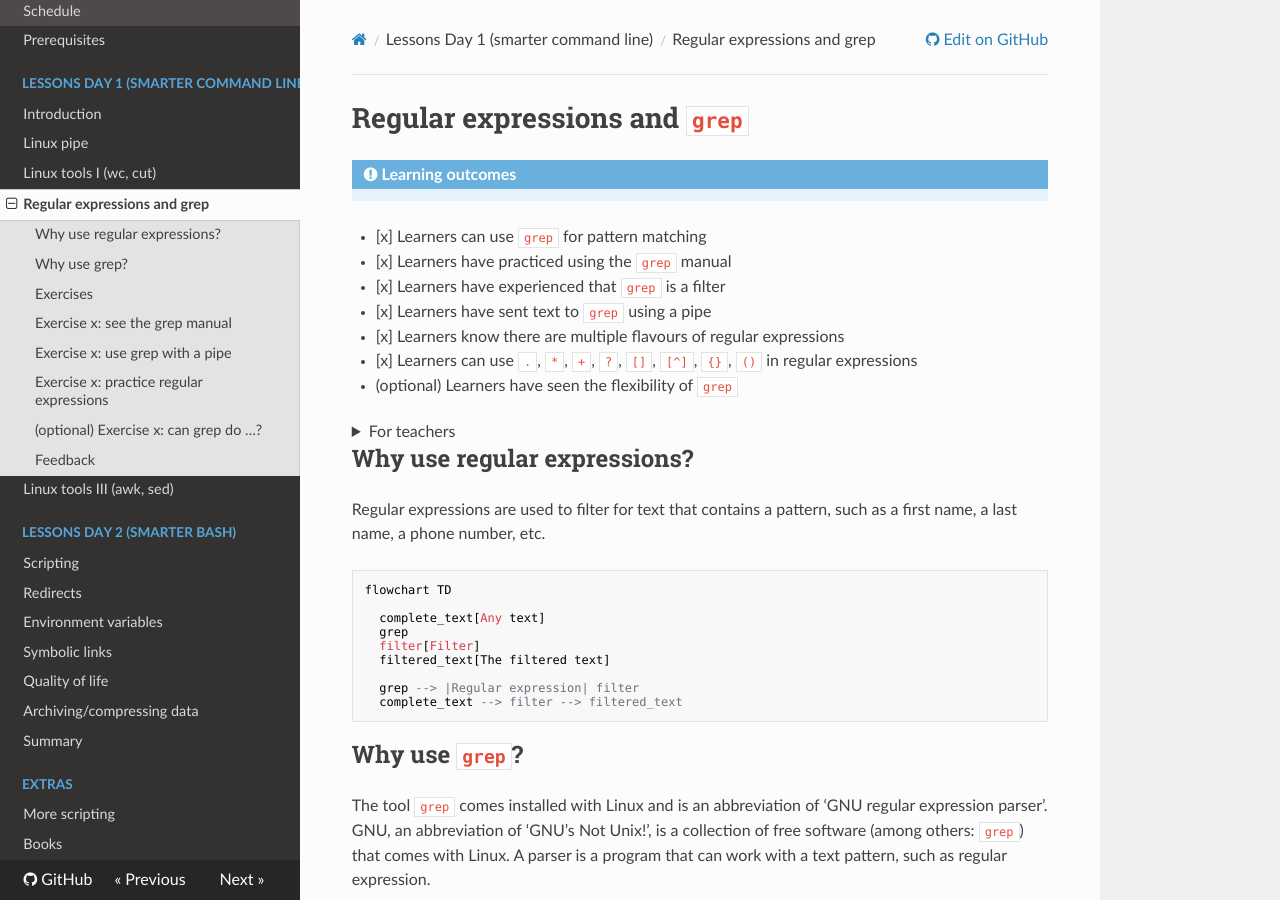
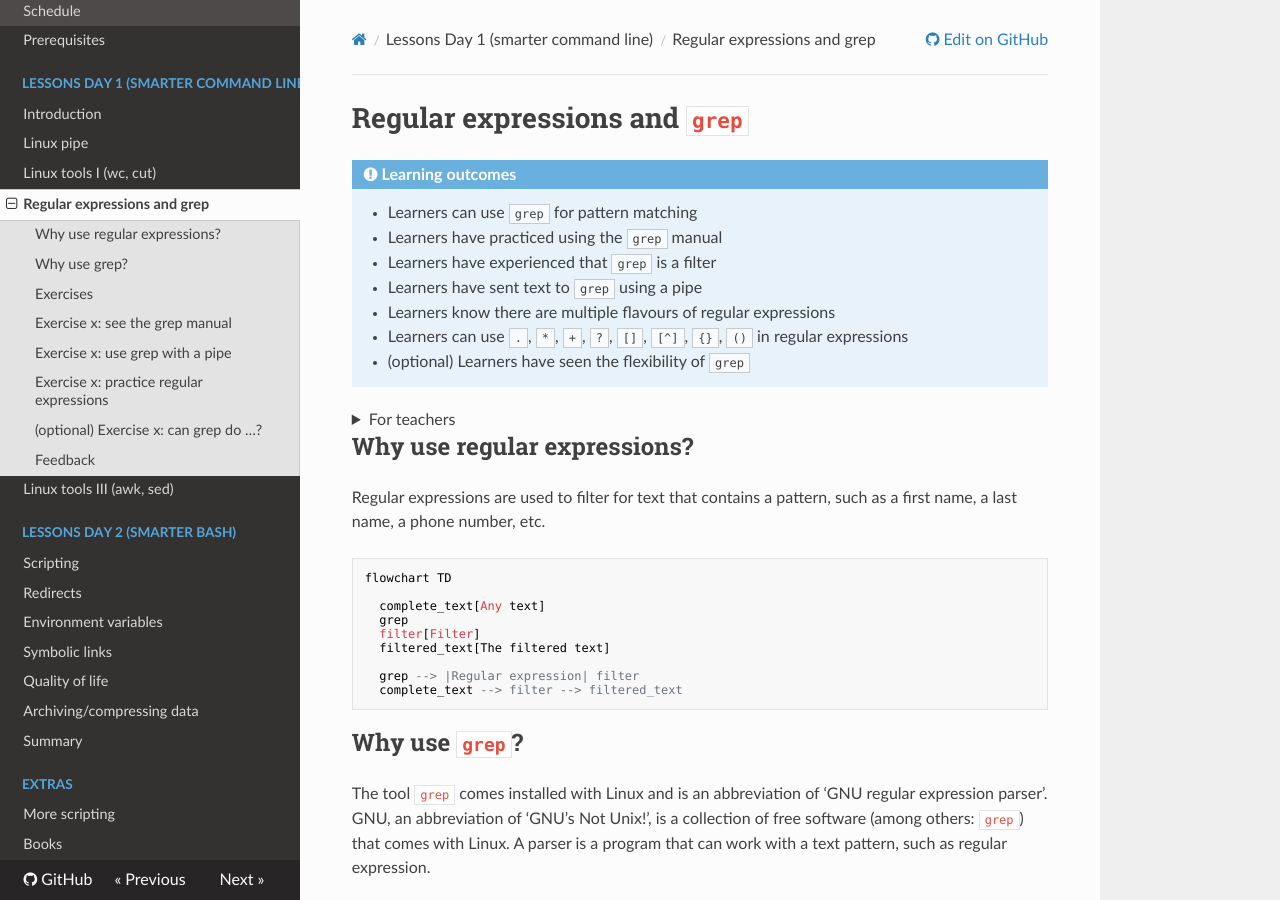
Before and after one commit to UPPMAX/linux-command-line-201, an MkDocs documentation site: the page built from docs/sessions/regular_expressions_and_grep/README.md, in a window 1280 px wide and 900 px high. Built offline with MkDocs 1.6.1, drawn with Linux system fonts in a browser that asks for light colours; nearby versions of some CDN libraries.

Commit message:
Use two empty lines after an admonition for better layout

````diff
--- a/docs/sessions/regular_expressions_and_grep/README.md
+++ b/docs/sessions/regular_expressions_and_grep/README.md
@@ -8,13 +8,13 @@ tags:
 
 !!! info "Learning outcomes"
 
-- [x] Learners can use `grep` for pattern matching
-- [x] Learners have practiced using the `grep` manual
-- [x] Learners have experienced that `grep` is a filter
-- [x] Learners have sent text to `grep` using a pipe
-- [x] Learners know there are multiple flavours of regular expressions
-- [x] Learners can use `.`, `*`, `+`, `?`, `[]`, `[^]`, `{}`, `()` in regular expressions
-- (optional) Learners have seen the flexibility of `grep`
+    - Learners can use `grep` for pattern matching
+    - Learners have practiced using the `grep` manual
+    - Learners have experienced that `grep` is a filter
+    - Learners have sent text to `grep` using a pipe
+    - Learners know there are multiple flavours of regular expressions
+    - Learners can use `.`, `*`, `+`, `?`, `[]`, `[^]`, `{}`, `()` in regular expressions
+    - (optional) Learners have seen the flexibility of `grep`
 
 ??? info "For teachers"
 
@@ -25,6 +25,7 @@ tags:
     - What is GNU?
     - What is `grep`?
     - In the context of command-line tools, what is a filter?
+
 
 ## Why use regular expressions?
 
@@ -69,6 +70,7 @@ Use the `grep` manual for this exercise.
 
     Use the arrow keys to navigate and `q` to quit
 
+
 - According to the `grep` manual, in a one-line answer, what does `grep` do?
   Tip: it is at the top
 
@@ -81,6 +83,7 @@ Use the `grep` manual for this exercise.
   NAME
          grep, egrep, fgrep, rgrep - print lines that match patterns
   ```
+
 
 - In the fourth line of the `grep` manual, the
   `grep`-like tools `egrep`, `fgrep` and `rgrep` are mentioned.
@@ -105,6 +108,7 @@ man grep | grep "^[A-Z]"
 
   The manual of `grep`, send it to `grep` and let it filter for
   some regular expression.
+
 
 - Run the command above. What does it show on screen?
   What did that regular expression do?
@@ -133,6 +137,7 @@ man grep | grep "^[A-Z]"
 
     It shows all lines that start with an uppercase character.
 
+
 ## Exercise x: practice regular expressions
 
 ???- question "For teachers"
@@ -153,6 +158,7 @@ man grep | grep "^[A-Z]"
     9     |`\s`
     10    |`^`
     11    |`()`
+
 
 - Go to [https://www.regexone.com/](https://www.regexone.com/)
   and do lessons 1 to (and including) 11.
@@ -192,6 +198,7 @@ Use the `grep` manual to answer these questions.
            treats expansions of “*g*.h” starting with “-” as file names not options, and the
     ```
 
+
 - Can `grep` show the lines that **do not** match?
 
 ???- question "Answer"
@@ -208,6 +215,7 @@ Use the `grep` manual to answer these questions.
     man grep | grep --invert-match " "
     ```
 
+
 - Can `grep` detect lines in multiple files?
 
     Yes.
@@ -222,6 +230,7 @@ Use the `grep` manual to answer these questions.
     cd /etc
     grep --recursive "ubuntu"
     ```
+
 
 - Can `grep` detect which files contain a match?
 
@@ -239,6 +248,7 @@ Use the `grep` manual to answer these questions.
     grep --recursive --files-with-matches "ubuntu"
     ```
 
+
 - Can `grep` detect which files-with-a-certain-extension contain a match?
 
     Yes.
@@ -255,6 +265,7 @@ Use the `grep` manual to answer these questions.
     grep --recursive "ubuntu" --include "*.conf"
     ```
 
+
 ## Feedback
 
 - How many regular expression dialects exist?
@@ -267,6 +278,7 @@ Use the `grep` manual to answer these questions.
     - `egrep` (extended)
     - `pgrep` (Perl-like)
 
+
 - We have sent the `grep` manual to `grep` using a pipe.
   Can we use any text?
 
@@ -274,11 +286,13 @@ Use the `grep` manual to answer these questions.
 
     Yes: the `grep` manual is just text like any other.
 
+
 - Can we send the output of `grep` to `grep`?
 
 ???- question "Answer"
 
     Yes: the `grep` output is just text like any other.
+
 
 - What is a Kleene star and what does it do?
 
@@ -287,6 +301,7 @@ Use the `grep` manual to answer these questions.
     The Kleene star is the regular expression pattern `*`.
     In English it would be read as: 'the thing before it
     repeated at least zero times'.
+
 
 - What is the difference between `[^A-Z]` and `^[A-Z]`?
 
@@ -298,12 +313,14 @@ Use the `grep` manual to answer these questions.
     The second regular expression means: 'At the start of a line, any uppercase
     letter'.
 
+
 - What is regular expression for 'any line of text' (including empty ones)?
 
 ???- question "Answer"
 
     The regular expression for 'any line of text' is `.*`,
     as `.` means 'Any character' and `*` means 'repeated at least zero times'.
+
 
 - Why does `man grep | grep .*` not work, where `man grep | grep ".*"` does?
 
@@ -315,6 +332,7 @@ Use the `grep` manual to answer these questions.
     The 'naked' `.*` is a `bash` expression of 'all hidden files',
     as hidden files start with a `.` (e.g. `ls .*`).
     This meaning can change depending on context (e.g. `cat .*`).
+
 
 - Knowing that `grep --ignore-case` ignores case, and `grep --invert-match`
   inverts the match (i.e. showing non-matching lines), how to combine these
````
